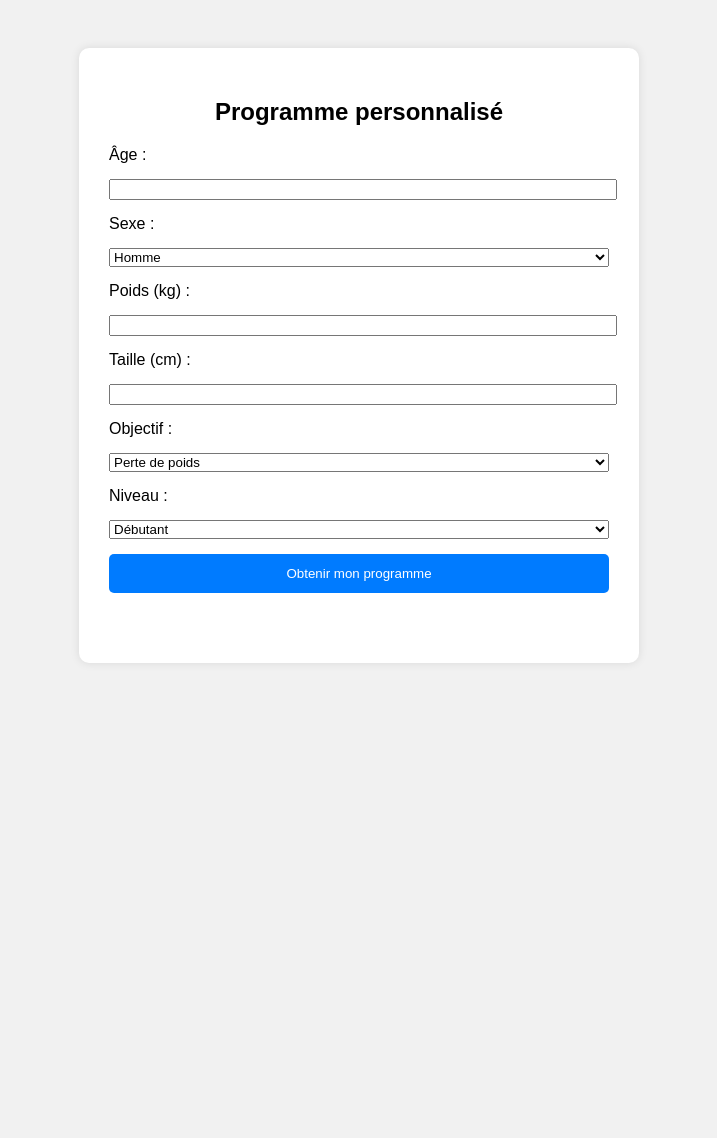
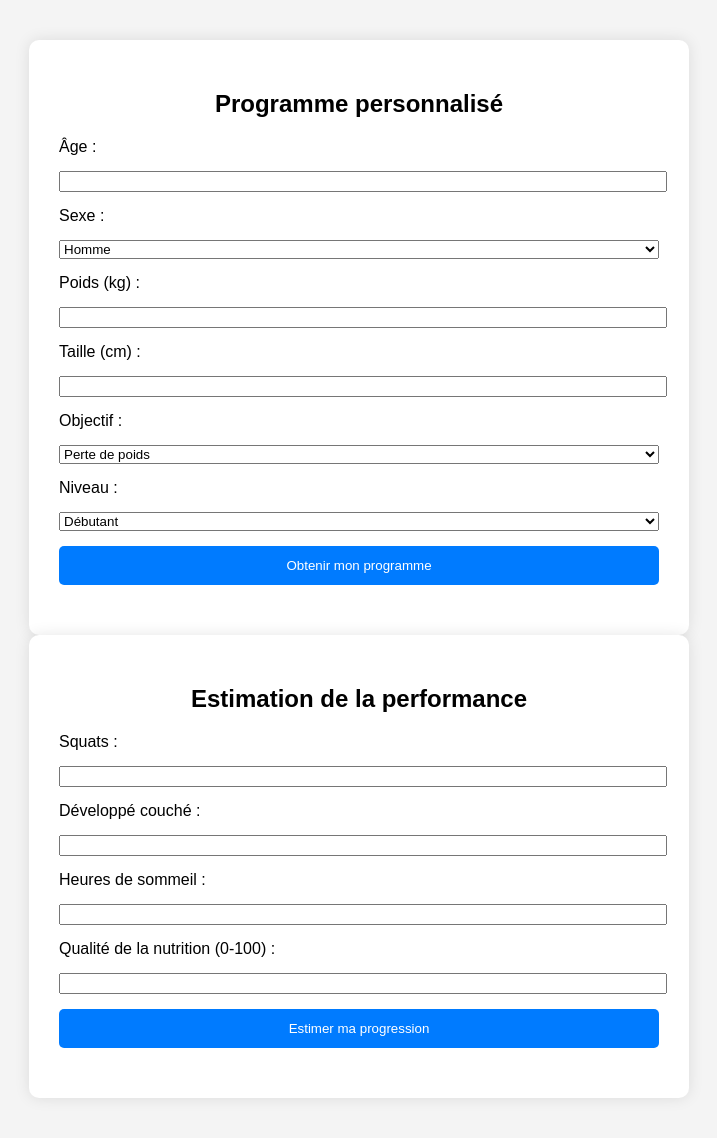
Before and after one commit to Mazen05/COACH_SPORTIF, a FastAPI app: page / in a window 1280 px wide. Shown: the whole page, without its empty margins (281-998 px from the left). Before the commit the page ends 663 px from the top, so only its background shows below. Run offline with FastAPI, Linux system fonts and the light colour scheme.

Commit message:
affichage entrainement estimation

```diff
--- a/main.py
+++ b/main.py
@@ -4,12 +4,12 @@ from fastapi.staticfiles import StaticFiles
 from fastapi.templating import Jinja2Templates
 from fastapi.middleware.cors import CORSMiddleware
 from pydantic import BaseModel
+import joblib
 import pandas as pd
-import joblib
 
 app = FastAPI()
 
-# Middleware CORS
+# CORS
 app.add_middleware(
     CORSMiddleware,
     allow_origins=["*"],
@@ -18,17 +18,15 @@ app.add_middleware(
     allow_headers=["*"],
 )
 
-# Dossiers templates et static
+# Static + templates
 app.mount("/static", StaticFiles(directory="static"), name="static")
 templates = Jinja2Templates(directory="templates")
 
-# Page d'accueil
 @app.get("/", response_class=HTMLResponse)
 def home(request: Request):
     return templates.TemplateResponse("index.html", {"request": request})
 
-
-# Données reçues du formulaire
+# Modèle pour la reco programme
 class UserProfile(BaseModel):
     age: int
     sexe: str
@@ -37,20 +35,17 @@ class UserProfile(BaseModel):
     objectif: str
     historique_sportif: str
 
+# Modèle pour la performance
+class PerfProfile(BaseModel):
+    nb_squats: float
+    nb_bench_press: float
+    heures_sommeil: float
+    qualité_nutrition: float
 
-# Mapping des recommandations
-programme_details = {
-    "cardio": ["Tapis de course", "Vélo", "Burpees", "Jumping jacks", "Montées de genoux"],
-    "HIIT": ["Squat jumps", "Pompes", "Gainage", "Fentes sautées", "Mountain climbers"],
-    "musculation": ["Développé couché", "Soulevé de terre", "Squat barre", "Rowing haltères", "Tractions"]
-}
-
-# Endpoint de prédiction
 @app.post("/predict_program")
 def predict_program(data: UserProfile):
     df = pd.DataFrame([data.dict()])
 
-    # Encodage
     encodage = {
         "sexe": {"M": 0, "F": 1},
         "objectif": {"perte de poids": 0, "prise de muscle": 1, "endurance": 2},
@@ -63,15 +58,18 @@ def predict_program(data: UserProfile):
     model = joblib.load("model_reco.pkl")
     pred_code = int(model.predict(df)[0])
 
-    code_to_label = {
-        0: "cardio",
-        1: "HIIT",
-        2: "musculation"
+    programme_labels = {
+        0: ("cardio", ["Tapis de course", "Vélo", "Burpees", "Jumping jacks", "Montées de genoux"]),
+        1: ("HIIT", ["Sprints", "Squats sautés", "Pompes explosives", "Fentes sautées"]),
+        2: ("musculation", ["Squats", "Développé couché", "Soulevé de terre", "Tractions"])
     }
-    label = code_to_label.get(pred_code, "inconnu")
-    details = programme_details.get(label, [])
 
-    return {
-        "programme": label,
-        "exercices": details
-    }
+    label, details = programme_labels.get(pred_code, ("Inconnu", []))
+    return {"programme_recommandé": label, "exercices": details}
+
+@app.post("/predict_performance")
+def predict_performance(data: PerfProfile):
+    df = pd.DataFrame([data.dict()])
+    model_perf = joblib.load("model_perf.pkl")
+    prediction = model_perf.predict(df)[0]
+    return {"progression_future": round(prediction, 2)}
--- a/templates/index.html
+++ b/templates/index.html
@@ -6,17 +6,18 @@
   <style>
     body {
       font-family: Arial, sans-serif;
-      background: #f1f1f1;
+      background: #f4f4f4;
+      margin: 0;
       padding: 40px;
     }
 
     .container {
       background: white;
-      max-width: 500px;
+      max-width: 600px;
       margin: auto;
       padding: 30px;
       border-radius: 10px;
-      box-shadow: 0 0 10px rgba(0,0,0,0.1);
+      box-shadow: 0 0 15px rgba(0, 0, 0, 0.1);
     }
 
     h2 {
@@ -39,66 +40,71 @@
       width: 100%;
     }
 
-    #result {
+    .result {
       margin-top: 20px;
-      padding: 10px;
+      font-weight: bold;
       text-align: center;
-      font-weight: bold;
-      border-radius: 8px;
     }
 
     .success {
-      background-color: #e6ffed;
-      color: #117733;
+      background-color: #e1fbe1;
+      padding: 15px;
+      border-radius: 10px;
+      margin-top: 15px;
     }
 
     .error {
-      background-color: #ffe6e6;
-      color: #cc0000;
+      background-color: #fdeaea;
+      padding: 15px;
+      border-radius: 10px;
+      margin-top: 15px;
+      color: darkred;
     }
   </style>
 </head>
 <body>
   <div class="container">
     <h2>Programme personnalisé</h2>
-    <form id="form">
-      <label for="age">Âge :</label>
-      <input type="number" id="age" required>
-
-      <label for="sexe">Sexe :</label>
+    <form id="program-form">
+      <label>Âge :</label><input type="number" id="age" required>
+      <label>Sexe :</label>
       <select id="sexe" required>
         <option value="M">Homme</option>
         <option value="F">Femme</option>
       </select>
-
-      <label for="poids">Poids (kg) :</label>
-      <input type="number" id="poids" required>
-
-      <label for="taille">Taille (cm) :</label>
-      <input type="number" id="taille" required>
-
-      <label for="objectif">Objectif :</label>
+      <label>Poids (kg) :</label><input type="number" id="poids" required>
+      <label>Taille (cm) :</label><input type="number" id="taille" required>
+      <label>Objectif :</label>
       <select id="objectif" required>
         <option value="perte de poids">Perte de poids</option>
         <option value="prise de muscle">Prise de muscle</option>
         <option value="endurance">Endurance</option>
       </select>
-
-      <label for="historique_sportif">Niveau :</label>
+      <label>Niveau :</label>
       <select id="historique_sportif" required>
         <option value="débutant">Débutant</option>
         <option value="intermédiaire">Intermédiaire</option>
         <option value="avancé">Avancé</option>
       </select>
-
       <button type="submit">Obtenir mon programme</button>
     </form>
+    <div id="program-result" class="result"></div>
+  </div>
 
-    <div id="result"></div>
+  <div class="container">
+    <h2>Estimation de la performance</h2>
+    <form id="perf-form">
+      <label>Squats :</label><input type="number" id="nb_squats" required>
+      <label>Développé couché :</label><input type="number" id="nb_bench_press" required>
+      <label>Heures de sommeil :</label><input type="number" step="0.1" id="heures_sommeil" required>
+      <label>Qualité de la nutrition (0-100) :</label><input type="number" step="0.1" id="qualité_nutrition" required>
+      <button type="submit">Estimer ma progression</button>
+    </form>
+    <div id="perf-result" class="result"></div>
   </div>
 
   <script>
-    document.getElementById("form").addEventListener("submit", async (e) => {
+    document.getElementById("program-form").addEventListener("submit", async (e) => {
       e.preventDefault();
       const data = {
         age: parseInt(document.getElementById("age").value),
@@ -108,33 +114,52 @@
         objectif: document.getElementById("objectif").value,
         historique_sportif: document.getElementById("historique_sportif").value
       };
-
-      const resultDiv = document.getElementById("result");
-
       try {
-        const response = await fetch("/predict_program", {
+        const res = await fetch("/predict_program", {
           method: "POST",
-          headers: {
-            "Content-Type": "application/json"
-          },
+          headers: { "Content-Type": "application/json" },
           body: JSON.stringify(data)
         });
+        const result = await res.json();
+        if (res.ok) {
+          document.getElementById("program-result").innerHTML = `
+            <div class="success">
+              🏋️ <strong>Programme recommandé :</strong> ${result.programme_recommandé}
+              <ul>${result.exercices.map(e => `<li>${e}</li>`).join("")}</ul>
+            </div>`;
+        } else {
+          document.getElementById("program-result").innerHTML = `<div class="error">❌ ${JSON.stringify(result)}</div>`;
+        }
+      } catch (err) {
+        document.getElementById("program-result").innerHTML = `<div class="error">❌ Erreur inattendue</div>`;
+      }
+    });
 
-        const result = await response.json();
-
-        if (response.ok) {
-          resultDiv.className = "success";
-          resultDiv.innerHTML = `🏋️ <strong>Programme recommandé :</strong> ${result.programme}<br><br>
-            <ul style="text-align:left;">` +
-            result.exercices.map(ex => `<li>${ex}</li>`).join("") +
-            `</ul>`;
+    document.getElementById("perf-form").addEventListener("submit", async (e) => {
+      e.preventDefault();
+      const data = {
+        nb_squats: parseFloat(document.getElementById("nb_squats").value),
+        nb_bench_press: parseFloat(document.getElementById("nb_bench_press").value),
+        heures_sommeil: parseFloat(document.getElementById("heures_sommeil").value),
+        qualité_nutrition: parseFloat(document.getElementById("qualité_nutrition").value)
+      };
+      try {
+        const res = await fetch("/predict_performance", {
+          method: "POST",
+          headers: { "Content-Type": "application/json" },
+          body: JSON.stringify(data)
+        });
+        const result = await res.json();
+        if (res.ok) {
+          document.getElementById("perf-result").innerHTML = `
+            <div class="success">
+              📈 <strong>Progression estimée :</strong> ${result.progression_future} reps/charge
+            </div>`;
         } else {
-          resultDiv.className = "error";
-          resultDiv.innerHTML = `❌ <strong>Erreur API :</strong> ${JSON.stringify(result)}`;
+          document.getElementById("perf-result").innerHTML = `<div class="error">❌ ${JSON.stringify(result)}</div>`;
         }
-      } catch (error) {
-        resultDiv.className = "error";
-        resultDiv.innerHTML = `❌ <strong>Erreur inattendue :</strong> ${error}`;
+      } catch (err) {
+        document.getElementById("perf-result").innerHTML = `<div class="error">❌ Erreur inattendue</div>`;
       }
     });
   </script>
```
